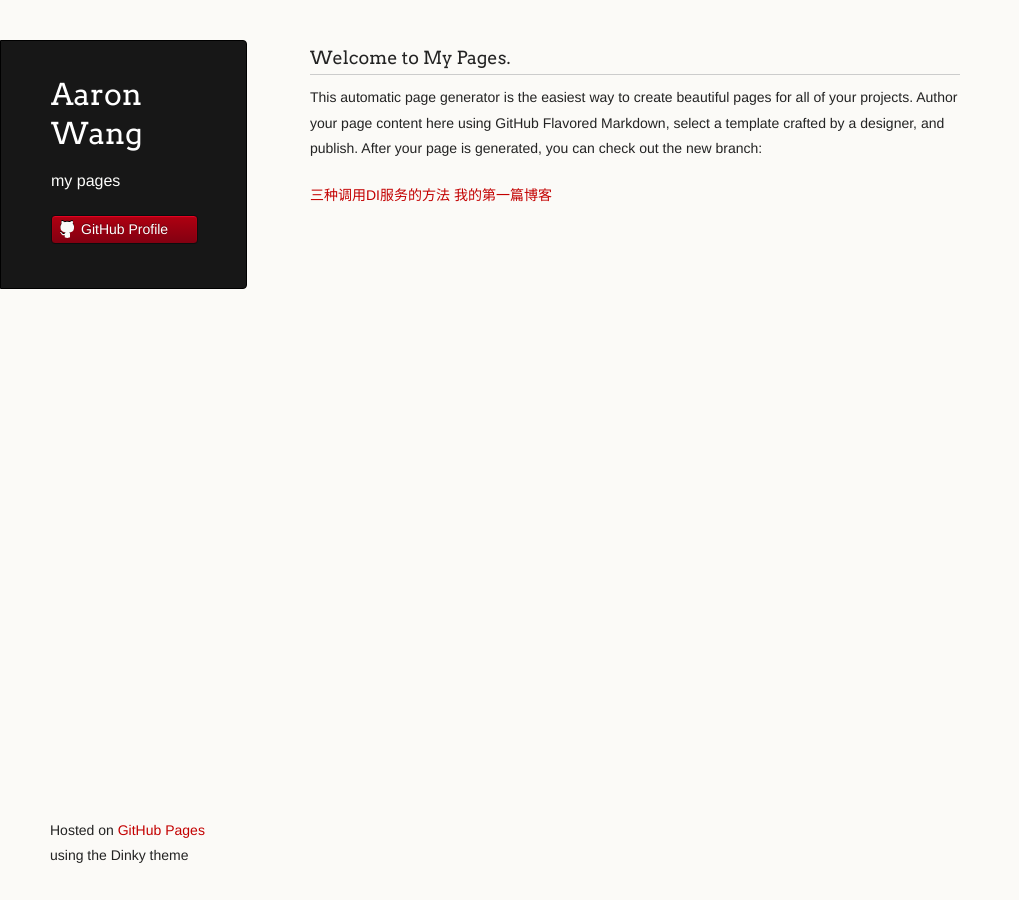
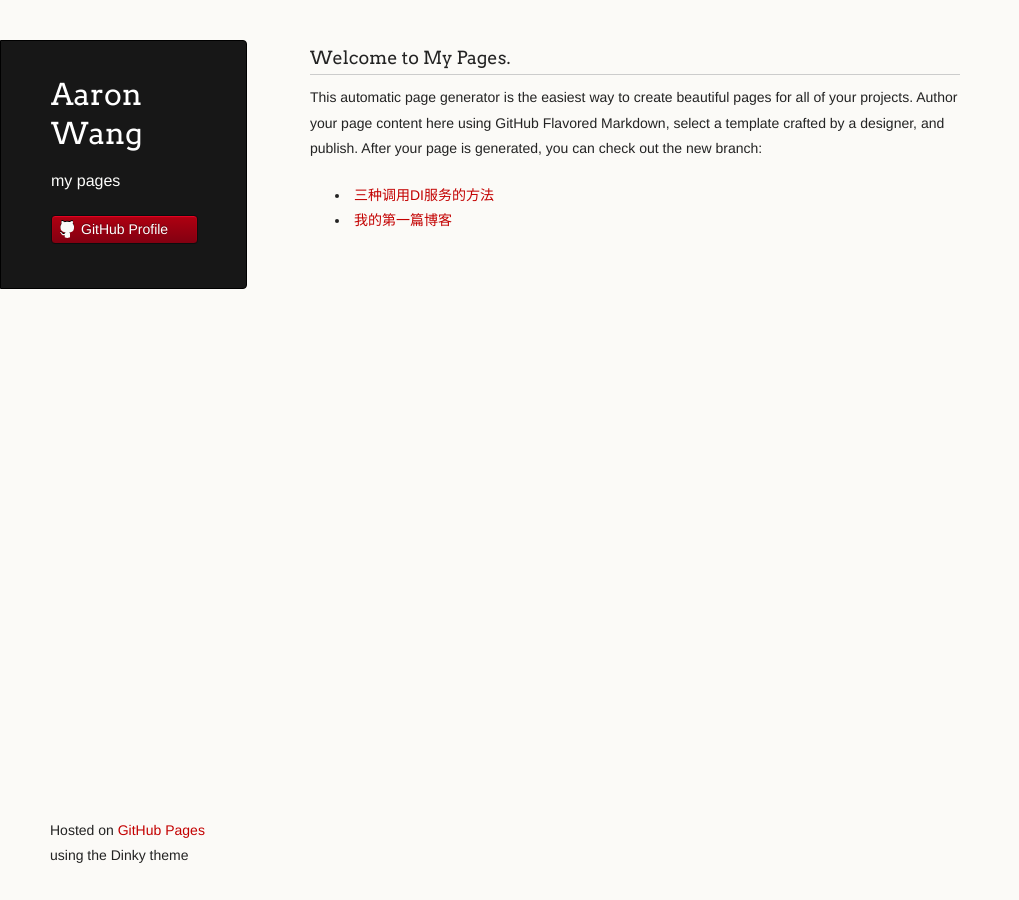
Before and after one commit to aaron-baby/aaron-baby.github.com, a Jekyll site: the page built from index.html, in a window 1280 px wide. Shown: the whole page, without its empty margins (0-1019 px from the left). Built offline with Jekyll 4.4.1, drawn with Linux system fonts in a browser that asks for light colours.

Commit message:
change broke url

```diff
--- a/index.html
+++ b/index.html
@@ -18,7 +18,7 @@
 
 <ul>
   {% for item in site.posts %}
-    <a href="{{ site.baseurl }}{{ item.url }}">{{ item.title }}</a>
+    <li><a href="{{ item.url }}">{{ item.title }}</a></li>
   {% endfor %}
 </ul>
 </section>
```
